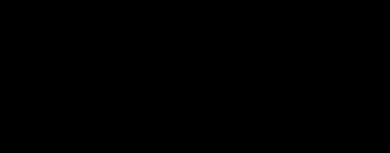
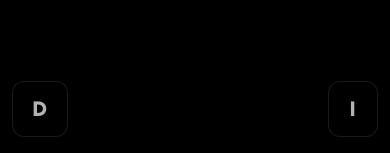
Before and after one commit to KristianPejic/PrestigioSolutions, an Angular app: page / in a window 390 px wide. Shown: the part 691-844 px from the top of the page. Built offline with nearby package versions, Linux system fonts and the light colour scheme.

Commit message:
feat : Added component Impressum and Datenschutz , also navbar made sticky to the screen

```diff
--- a/src/app/app.css
+++ b/src/app/app.css
@@ -55,11 +55,13 @@
   background: #0d9668;
 }
 
-/* Performance optimizations */
+/* Performance optimizations - REMOVED problematic properties */
+/* These were trapping the fixed footer:
 .app-container {
   will-change: transform;
   backface-visibility: hidden;
 }
+*/
 
 /* Accessibility improvements */
 @media (prefers-reduced-motion: reduce) {
--- a/src/app/app.html
+++ b/src/app/app.html
@@ -1,8 +1,8 @@
 <!-- Main App Container -->
 <div class="app-container">
 
-  <!-- Hero Section (includes tile animation and navbar) -->
-  <app-hero></app-hero>
+  <!-- Hero Section (includes tile animation) - NOW WITH EVENT BINDING -->
+  <app-hero (tileAnimationComplete)="onTileAnimationComplete()"></app-hero>
 
   <!-- Wer Wir Sind Section (Large Text Section) - NOW WITH EVENT BINDING -->
   <app-wer-wir-sind (lineExtended)="onLineExtended($event)"></app-wer-wir-sind>
@@ -18,3 +18,9 @@
   <app-short-services></app-short-services>
 
 </div>
+
+<!-- Sticky Navbar OUTSIDE app-container -->
+<app-navbar [showNavbar]="showNavbar"></app-navbar>
+
+<!-- Fixed Footer OUTSIDE app-container - Shows after tile animation -->
+<app-footer [showFooter]="showFooter"></app-footer>
--- a/src/app/app.ts
+++ b/src/app/app.ts
@@ -1,8 +1,10 @@
-import { Component } from '@angular/core';
+import { Component, OnInit } from '@angular/core';
 import { HeroComponent } from './components/hero/hero';
 import { WerWirSindComponent } from './components/wer-wir-sind/wer-wir-sind';
 import { ImageRevealComponent } from './components/image-reveal/image-reveal';
 import { ShortServices } from './components/short-services/short-services';
+import { FooterComponent } from './components/footer/footer';
+import { NavbarComponent } from './components/navbar/navbar';
 
 @Component({
   selector: 'app-root',
@@ -11,14 +13,35 @@
     HeroComponent,
     WerWirSindComponent,
     ImageRevealComponent,
-    ShortServices
+    ShortServices,
+    FooterComponent,
+    NavbarComponent
   ],
   templateUrl: './app.html',
   styleUrl: './app.css'
 })
-export class AppComponent {
+export class AppComponent implements OnInit {
   title = 'PrestigioSolutions';
   isLineExtended = false;
+  showFooter = false; // Control footer visibility
+  showNavbar = false; // Control navbar visibility
+  private hasAnimationCompleted = false; // Track if animation has run once
+
+  ngOnInit(): void {
+    // Force scroll to top on component initialization (page refresh)
+    this.scrollToTop();
+  }
+
+  private scrollToTop(): void {
+    // Method 1: Immediate scroll
+    window.scrollTo(0, 0);
+
+    // Method 2: Also set scroll position on document
+    if (typeof document !== 'undefined') {
+      document.documentElement.scrollTop = 0;
+      document.body.scrollTop = 0;
+    }
+  }
 
   // This method receives the event from wer-wir-sind when line extends
   onLineExtended(extended: boolean): void {
@@ -29,4 +52,17 @@
   onImageRevealed(): void {
     console.log('Image revealed!');
   }
+
+  // This method receives the event when tile animation completes
+  onTileAnimationComplete(): void {
+    // Only show footer/navbar the FIRST time animation completes
+    if (!this.hasAnimationCompleted) {
+      this.showFooter = true;
+      this.showNavbar = true;
+      this.hasAnimationCompleted = true;
+      console.log('Tile animation complete - showing footer and navbar (FIRST TIME)');
+    } else {
+      console.log('Tile animation complete - footer and navbar already shown');
+    }
+  }
 }
--- /dev/null
+++ b/src/app/components/footer/footer.css
@@ -0,0 +1,165 @@
+/* Ensure the host element doesn't interfere */
+:host {
+  position: fixed !important;
+  bottom: 0 !important;
+  left: 0 !important;
+  right: 0 !important;
+  width: 100% !important;
+  z-index: 40 !important; /* Below tiles (z-index: 50) but above content */
+  pointer-events: none;
+  display: block;
+  opacity: 0;
+  visibility: hidden;
+  transition: opacity 0.8s ease, visibility 0.8s ease;
+}
+
+/* Show footer after tile animation completes */
+:host.show-footer {
+  opacity: 1;
+  visibility: visible;
+}
+
+/* Fixed footer glued to the bottom of the screen */
+.footer-fixed {
+  position: fixed !important;
+  bottom: 0 !important;
+  left: 0 !important;
+  right: 0 !important;
+  width: 100% !important;
+  z-index: 40 !important; /* Below tiles (z-index: 50) but above most content */
+  background: transparent !important;
+  pointer-events: none; /* Allow clicks through the footer container */
+  padding: 1.5rem 2rem;
+  margin: 0 !important;
+  transform: translateZ(0); /* Force GPU acceleration */
+}
+
+/* Footer content wrapper */
+.footer-content {
+  display: flex;
+  justify-content: space-between;
+  align-items: center;
+  width: 100%;
+  max-width: 100vw;
+  margin: 0 auto;
+}
+
+/* Text visibility control - Default: show full text */
+.full-text {
+  display: inline;
+}
+
+.short-text {
+  display: none;
+}
+
+/* Footer links */
+.footer-link {
+  font-size: 0.875rem;
+  font-weight: 500;
+  color: rgba(255, 255, 255, 0.7);
+  text-decoration: none;
+  padding: 0.5rem 1rem;
+  border-radius: 8px;
+  transition: all 0.3s ease;
+  cursor: pointer;
+  pointer-events: auto; /* Re-enable clicks for links */
+  letter-spacing: 0.025em;
+  background: rgba(0, 0, 0, 0.3);
+  backdrop-filter: blur(10px);
+  -webkit-backdrop-filter: blur(10px);
+  border: 1px solid rgba(255, 255, 255, 0.1);
+  user-select: none;
+}
+
+/* Hover effects */
+.footer-link:hover {
+  color: var(--primary-color);
+  background: rgba(0, 0, 0, 0.5);
+  border-color: rgba(135, 206, 235, 0.3);
+  box-shadow: 0 0 20px rgba(135, 206, 235, 0.2);
+  transform: translateY(-2px);
+}
+
+/* Active/Click effect */
+.footer-link:active {
+  transform: translateY(0);
+  box-shadow: 0 0 10px rgba(135, 206, 235, 0.3);
+}
+
+/* Focus state for accessibility */
+.footer-link:focus {
+  outline: 2px solid var(--primary-color);
+  outline-offset: 2px;
+}
+
+/* Responsive adjustments */
+@media (max-width: 768px) {
+  .footer-fixed {
+    padding: 1.25rem 1rem;
+  }
+
+  .footer-link {
+    font-size: 0.8rem;
+    padding: 0.6rem 1rem;
+    min-height: 44px; /* Larger touch target */
+    display: flex;
+    align-items: center;
+    justify-content: center;
+  }
+
+  /* Show initials on tablet */
+  .full-text {
+    display: none;
+  }
+
+  .short-text {
+    display: inline;
+    font-size: 1.1rem;
+    font-weight: 700;
+  }
+}
+
+@media (max-width: 480px) {
+  .footer-fixed {
+    padding: 1rem 0.75rem;
+  }
+
+  .footer-content {
+    gap: 0.5rem;
+  }
+
+  .footer-link {
+    font-size: 1rem;
+    padding: 0.7rem 1.2rem;
+    min-height: 50px; /* Even larger touch target on mobile */
+    min-width: 50px;
+    border-radius: 12px;
+  }
+
+  /* Show initials on mobile */
+  .full-text {
+    display: none;
+  }
+
+  .short-text {
+    display: inline;
+    font-size: 1.3rem;
+    font-weight: 800;
+    letter-spacing: 0.05em;
+  }
+}
+
+/* Accessibility: Reduced motion */
+@media (prefers-reduced-motion: reduce) {
+  .footer-link {
+    transition: none;
+  }
+}
+
+/* Performance optimization */
+.footer-fixed {
+  will-change: transform;
+  backface-visibility: hidden;
+  transform: translateZ(0);
+}
--- /dev/null
+++ b/src/app/components/footer/footer.html
@@ -0,0 +1,23 @@
+<footer class="footer-fixed">
+  <div class="footer-content">
+    <!-- Left side: Datenschutz -->
+    <a
+      href="#"
+      class="footer-link"
+      (click)="onDatenschutzClick($event)"
+      aria-label="Datenschutz">
+      <span class="full-text">Datenschutz</span>
+      <span class="short-text">D</span>
+    </a>
+
+    <!-- Right side: Impressum -->
+    <a
+      href="#"
+      class="footer-link"
+      (click)="onImpressumClick($event)"
+      aria-label="Impressum">
+      <span class="full-text">Impressum</span>
+      <span class="short-text">I</span>
+    </a>
+  </div>
+</footer>
--- /dev/null
+++ b/src/app/components/footer/footer.ts
@@ -0,0 +1,44 @@
+import { Component, Input, OnChanges, SimpleChanges, ElementRef, Renderer2 } from '@angular/core';
+import { CommonModule } from '@angular/common';
+
+@Component({
+  selector: 'app-footer',
+  standalone: true,
+  imports: [CommonModule],
+  templateUrl: './footer.html',
+  styleUrls: ['./footer.css']
+})
+export class FooterComponent implements OnChanges {
+  @Input() showFooter: boolean = false;
+
+  constructor(
+    private elementRef: ElementRef,
+    private renderer: Renderer2
+  ) {}
+
+  ngOnChanges(changes: SimpleChanges): void {
+    if (changes['showFooter'] && this.showFooter) {
+      this.revealFooter();
+    }
+  }
+
+  private revealFooter(): void {
+    const hostElement = this.elementRef.nativeElement;
+    this.renderer.addClass(hostElement, 'show-footer');
+    console.log('Footer now visible after tile animation');
+  }
+
+  onDatenschutzClick(event: Event): void {
+    event.preventDefault();
+    console.log('Datenschutz clicked');
+    // Add your navigation logic here later
+    // this.router.navigate(['/datenschutz']);
+  }
+
+  onImpressumClick(event: Event): void {
+    event.preventDefault();
+    console.log('Impressum clicked');
+    // Add your navigation logic here later
+    // this.router.navigate(['/impressum']);
+  }
+}
--- a/src/app/components/hero/hero.html
+++ b/src/app/components/hero/hero.html
@@ -1,8 +1,4 @@
 <div class="hero-slider relative w-full h-screen overflow-hidden bg-black">
-
-  <!-- NAVBAR (always visible on top) -->
-  <app-navbar [showNavbar]="showNavbar"
-              class="fixed top-0 left-0 w-full z-[9999] pointer-events-auto"></app-navbar>
 
   <!-- SCROLLING TEXT (appears on all slides) -->
   <div class="absolute inset-0 z-10 flex items-center pointer-events-none"
--- a/src/app/components/hero/hero.ts
+++ b/src/app/components/hero/hero.ts
@@ -1,19 +1,19 @@
-import { Component, OnInit, OnDestroy, AfterViewInit } from '@angular/core';
+import { Component, OnInit, OnDestroy, AfterViewInit, Output, EventEmitter } from '@angular/core';
 import { CommonModule } from '@angular/common';
 import { Router } from '@angular/router';
 import { TileDropAnimationComponent } from '../tile-drop-animation/tile-drop-animation';
-import { NavbarComponent } from '../navbar/navbar';
 
 @Component({
   selector: 'app-hero',
   standalone: true,
-  imports: [CommonModule, TileDropAnimationComponent, NavbarComponent],
+  imports: [CommonModule, TileDropAnimationComponent],
   templateUrl: './hero.html',
   styleUrls: ['./hero.css']
 })
 export class HeroComponent implements OnInit, OnDestroy, AfterViewInit {
+  @Output() tileAnimationComplete = new EventEmitter<void>(); // Emit event for footer and navbar
+
   showScrollingText = false;
-  showNavbar = false;
   revealText = false;
   showHeroContent = false;
   activeSlide = 0;
@@ -55,7 +55,6 @@
 
   onFirstWaveComplete(): void {
     this.showScrollingText = true;
-    this.showNavbar = true;
 
     this.heroContentTimeout = setTimeout(() => {
       this.showHeroContent = true;
@@ -69,11 +68,14 @@
       this.showHeroContent = true;
       if (this.activeSlide === 2) this.triggerBubbleSequence();
     }
+
+    // Emit event to show footer and navbar
+    this.tileAnimationComplete.emit();
+    console.log('Hero: Tile animation complete - emitting event for footer and navbar');
   }
 
   onHeroReset(): void {
     this.showScrollingText = false;
-    this.showNavbar = false;
     this.revealText = false;
     this.showHeroContent = false;
 
--- a/src/app/components/navbar/navbar.html
+++ b/src/app/components/navbar/navbar.html
@@ -16,7 +16,7 @@
 </ng-container>
 
 <!-- Navbar Container -->
-<nav class="navbar-wrapper" [class.visible]="showNavbar">
+<nav class="navbar-wrapper">
   <div class="navbar-content">
     <!-- Hamburger Button -->
     <button
```
Also changed, not shown: src/app/components/navbar/navbar.css (+49 -25 lines), src/app/components/navbar/navbar.ts (+21 -5 lines), 1 other file (tests, documents, lock files or other folders).
